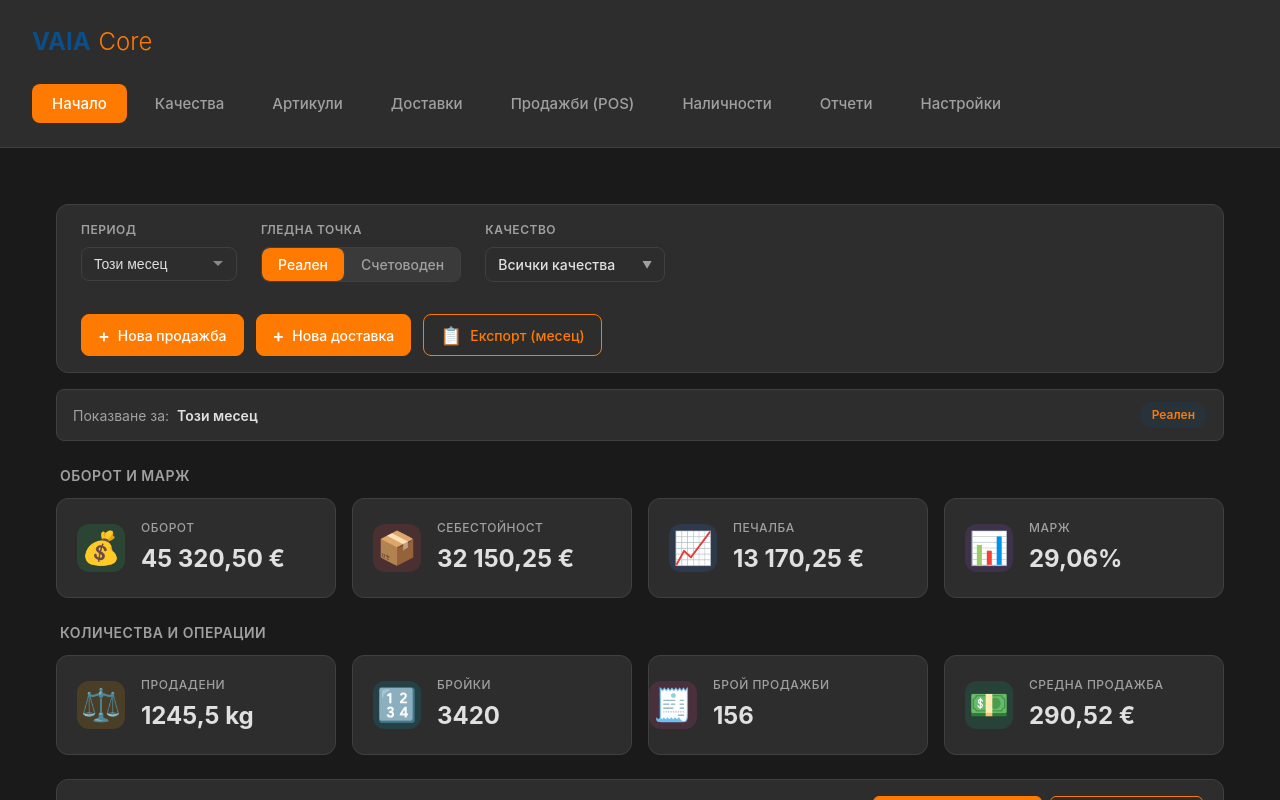
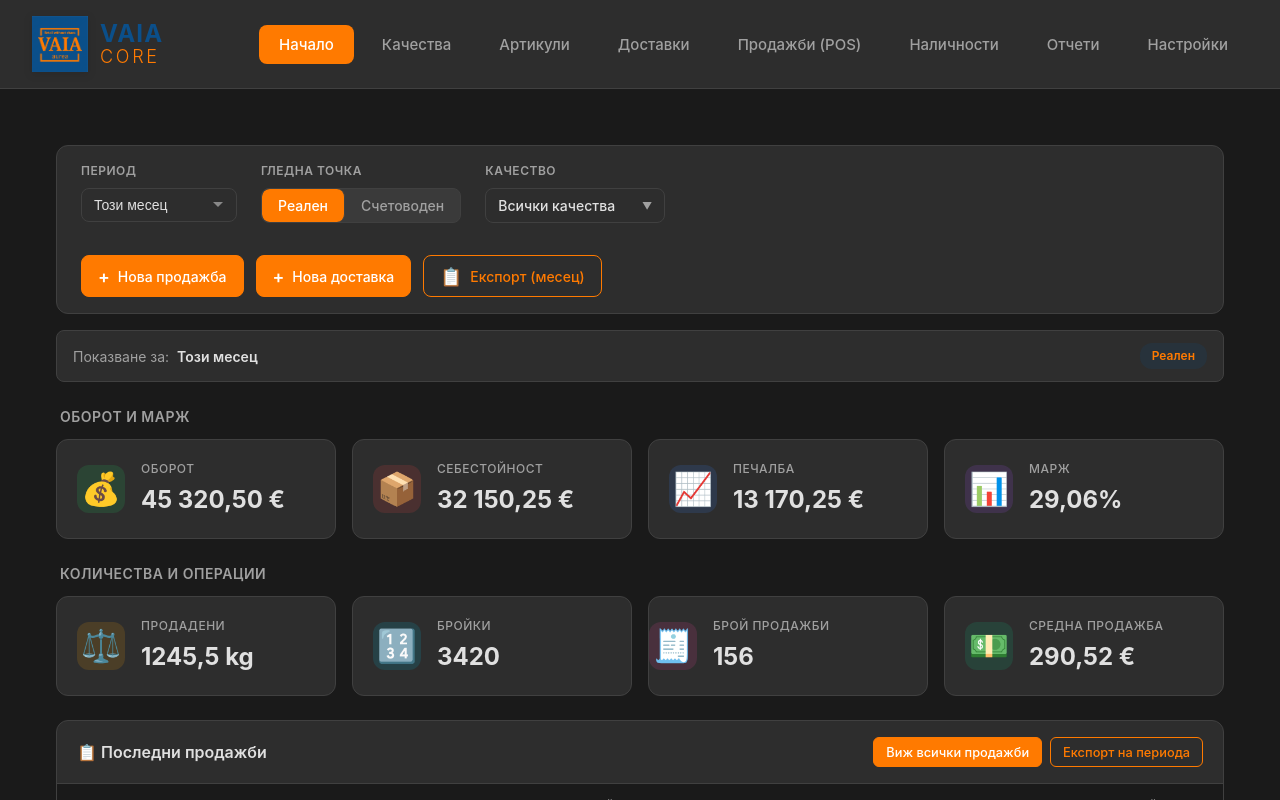
Before and after one commit to Alexx-81/VAIA-Core, a React (Vite) app: page / in a window 1280 px wide. Shown: the top 800 px of the page. Built offline with nearby package versions, Linux system fonts and the light colour scheme.

Commit message:
Добавено лого

```diff
--- a/index.html
+++ b/index.html
@@ -2,9 +2,9 @@
 <html lang="en">
   <head>
     <meta charset="UTF-8" />
-    <link rel="icon" type="image/svg+xml" href="/vite.svg" />
+    <link rel="icon" type="image/webp" href="/logo.webp" />
     <meta name="viewport" content="width=device-width, initial-scale=1.0" />
-    <title>vaia-core</title>
+    <title>VAIA Core</title>
   </head>
   <body>
     <div id="root"></div>
--- a/src/shared/components/Layout/Layout.css
+++ b/src/shared/components/Layout/Layout.css
@@ -8,9 +8,11 @@
 
 .layout-header {
   display: flex;
-  flex-direction: column;
-  gap: 1.5rem;
-  padding: 1.5rem 2rem;
+  flex-direction: row;
+  align-items: center;
+  justify-content: space-between;
+  gap: 2rem;
+  padding: 1rem 2rem;
   background-color: var(--surface-color);
   border-bottom: 1px solid var(--border-color);
   position: sticky;
--- a/src/shared/components/Logo/Logo.css
+++ b/src/shared/components/Logo/Logo.css
@@ -1,14 +1,31 @@
 .logo {
   display: flex;
-  gap: 0.5rem;
-  font-size: 1.5rem;
-  align-items: baseline;
+  gap: 0.75rem;
+  align-items: center;
+}
+
+.logo-image {
+  height: 3.5rem;
+  width: auto;
+  filter: drop-shadow(0 2px 4px rgba(0, 0, 0, 0.1));
+}
+
+.logo-text {
+  display: flex;
+  flex-direction: column;
+  line-height: 1;
+  gap: 0.125rem;
 }
 
 .logo-vaia {
+  font-size: 1.5rem;
   font-weight: 700;
+  letter-spacing: 0.05em;
 }
 
 .logo-core {
+  font-size: 1.125rem;
   font-weight: 300;
+  letter-spacing: 0.15em;
+  text-transform: uppercase;
 }
--- a/src/shared/components/Logo/Logo.tsx
+++ b/src/shared/components/Logo/Logo.tsx
@@ -4,8 +4,11 @@ import './Logo.css';
 export const Logo = () => {
   return (
     <div className="logo">
-      <span className="logo-vaia" style={{ color: colors.vaia }}>VAIA</span>
-      <span className="logo-core" style={{ color: colors.core }}>Core</span>
+      <img src="/logo.webp" alt="VAIA Logo" className="logo-image" />
+      <div className="logo-text">
+        <span className="logo-vaia" style={{ color: colors.vaia }}>VAIA</span>
+        <span className="logo-core" style={{ color: colors.core }}>Core</span>
+      </div>
     </div>
   );
 };
```
Also changed, not shown: img/Logo VAIA Aurea.webp (added), public/logo.webp (added).
